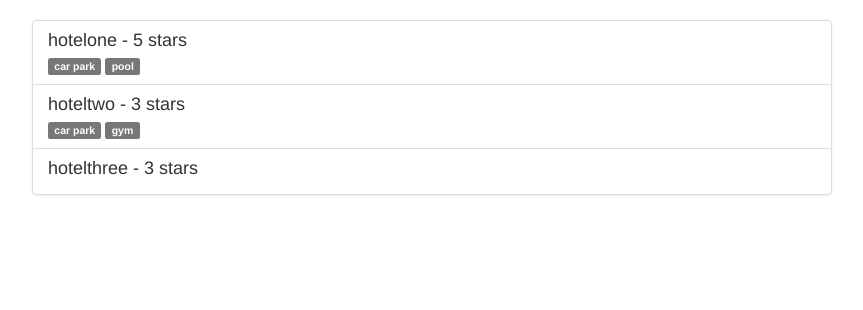
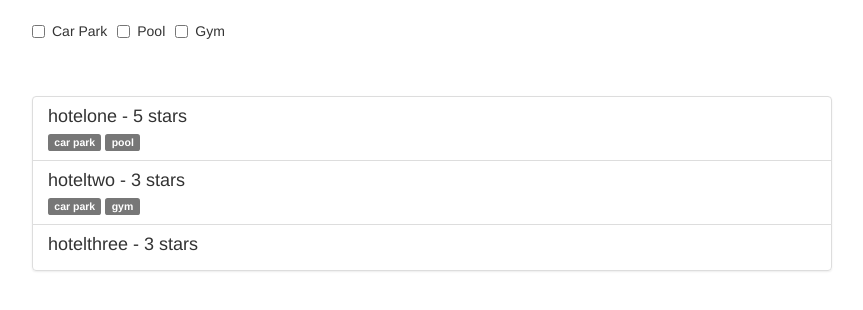
Before and after one commit to michaelezehi/laterooms-kata, a React app: page / in a window 1280 px wide. Shown: the top 310 px of the page, without its empty margins (208-1071 px from the left). Built offline with nearby package versions, Linux system fonts and the light colour scheme.

Commit message:
Add HotelFilter into application

```diff
--- a/src/App.js
+++ b/src/App.js
@@ -1,16 +1,49 @@
 import React, { Component } from 'react';
 import './App.css';
 
-import { FormGroup, Checkbox } from 'react-bootstrap';
-
 import { HOTELS } from './hotelData';
+import HotelFilter from './HotelFilter/';
 import HotelList from './HotelList/';
 
 class App extends Component {
+  constructor() {
+    super();
+
+    this.state = {
+      hotelList: HOTELS,
+      filters: [],
+    }
+  }
+
+  updateFilters(val) {
+    this.setState({ filters: val });
+  }
+
+  filterResults() {
+
+    let filteredResults = [];
+
+    if (this.state.filters.length > 0) {
+      filteredResults = HOTELS.filter(h => {
+        return h.Facilities.some(v => (this.state.filters.indexOf(v) >= 0 ));
+      });
+    } else {
+      filteredResults = HOTELS;
+    }
+
+    this.setState({ hotelList: filteredResults });
+  }
+
   render() {
     return (
       <div className="App">
-        <HotelList listHotels={HOTELS} />
+      <HotelFilter
+          filters={this.state.filters}
+          updateFilters={this.updateFilters.bind(this)}
+          filterResults={this.filterResults.bind(this)}
+        />
+        <br /><br />
+        <HotelList listHotels={this.state.hotelList} />
       </div>
     );
   }
```
